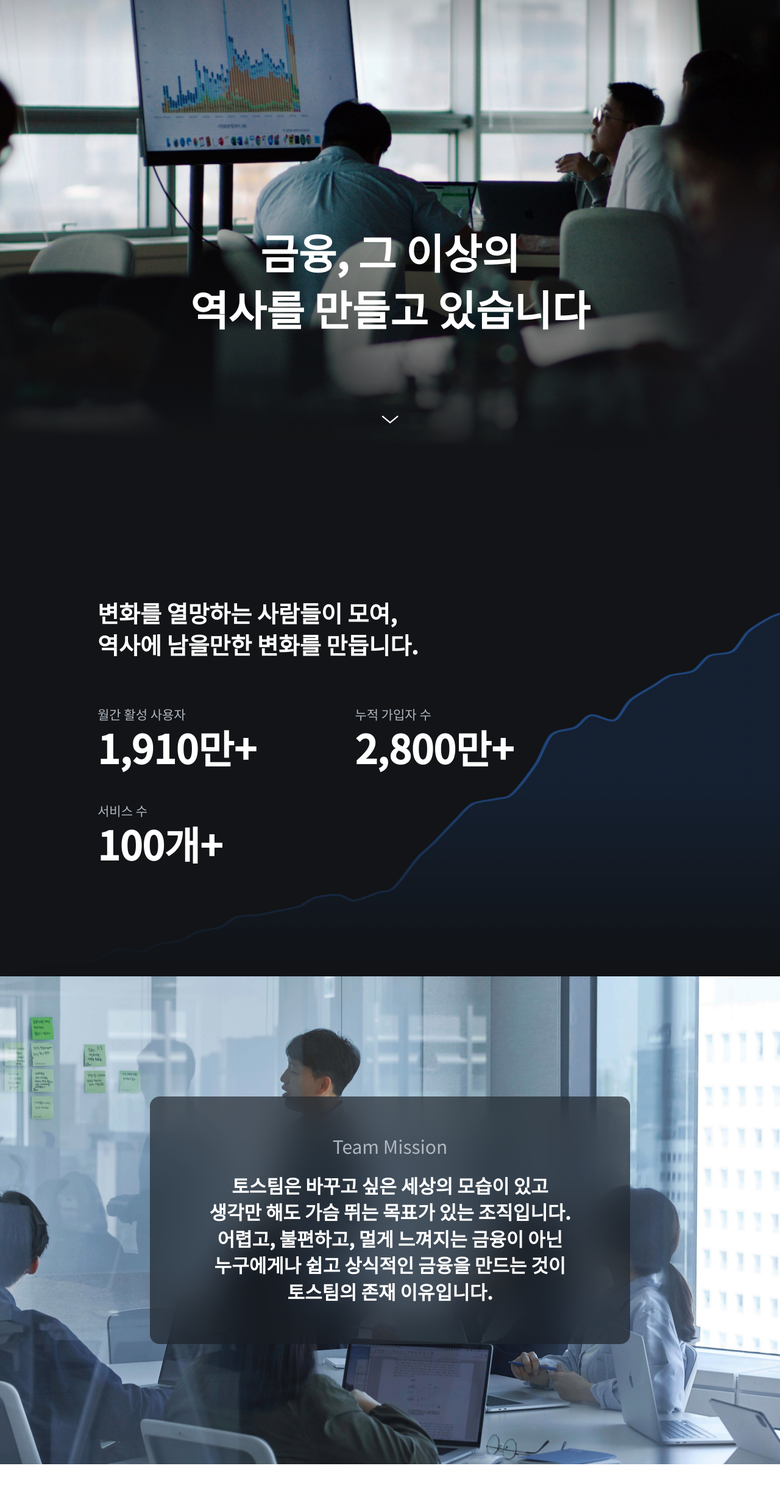
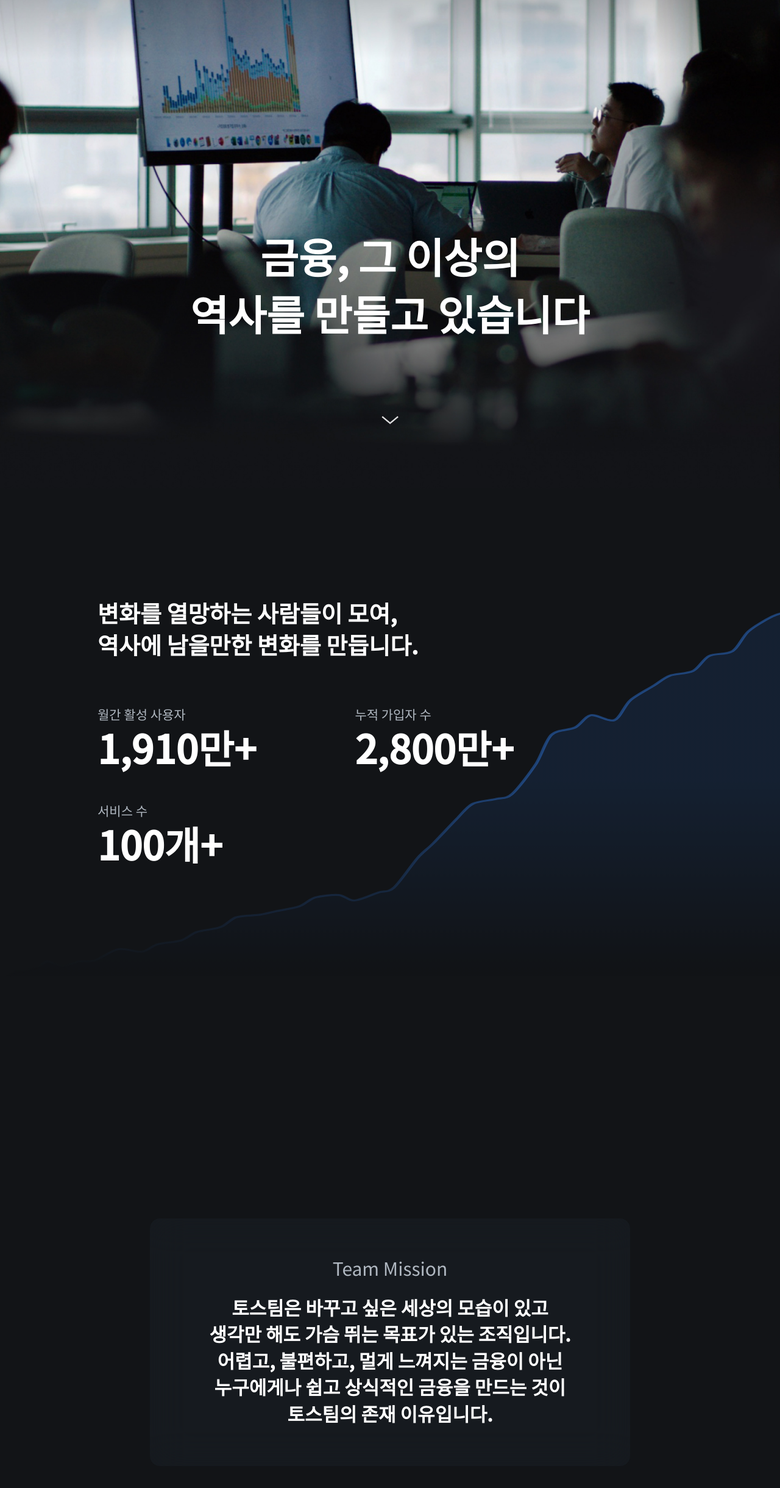
Before and after one commit to jioo-developer/starlawfirm-test, a Next.js app: page /pages/main in a window 1280 px wide. Shown: the top 2440 px of the page at 61% size. Built offline with nearby package versions, Linux system fonts and the light colour scheme.

Commit message:
[수정]  main.scss 추가 및 수정정

```diff
--- a/src/app/asset/main.scss
+++ b/src/app/asset/main.scss
@@ -24,19 +24,51 @@
   letter-spacing: normal;
   word-break: keep-all;
   text-align: center;
+  display: flex;
+  flex-direction: column;
+  height: 180px;
+  overflow: hidden;
+
+  .sec_top {
+    display: flex;
+    width: 100%;
+    justify-content: center;
+    gap: 0 17px;
+  }
+
+  .before,
+  .after {
+    display: block;
+    transition: all 0.8s cubic-bezier(0.165, 0.84, 0.44, 1) 0.4s;
+    transform: translate3d(0, calc(100% + 80px), 0);
+  }
+
+  .before {
+    &.active {
+      transform: translate3d(0, 0, 0);
+    }
+  }
+  .after {
+    &.active {
+      transition-delay: 1.68s;
+      transform: translate3d(0, 0, 0);
+    }
+  }
 }
 
 .down_arrow {
   width: 28px;
   height: 14px;
   cursor: pointer;
-  animation: down-arrow-animation 2s infinite;
+  animation: down-arrow-animation 2s 3.8s infinite;
   position: absolute;
   bottom: 97px;
+  visibility: hidden;
 }
 
 @keyframes down-arrow-animation {
   0% {
+    visibility: visible;
     opacity: 0;
   }
 
@@ -62,6 +94,7 @@
   height: 100vh;
   position: relative;
   background: #121417;
+  overflow: hidden;
   @media (max-width: 720px) {
     height: auto;
     min-height: 100vh;
@@ -83,6 +116,17 @@
       color: #fff;
       letter-spacing: normal;
       word-break: keep-all;
+      height: 104px;
+      overflow: hidden;
+      span {
+        display: block;
+        transition: all 0.8s cubic-bezier(0.165, 0.84, 0.44, 1) 0.4s;
+        transform: translate3d(0, calc(100% + 70px), 0);
+
+        &.active {
+          transform: translate3d(0, 0, 0);
+        }
+      }
     }
   }
 }
@@ -90,25 +134,31 @@
 .section03 {
   display: flex;
   justify-content: center;
-  height: 200vh;
+  height: 150vh;
   position: relative;
+  background-color: #121417;
 
-  // .cover {
-  //   position: absolute;
-  //   top: 0;
-  //   left: 0;
-  //   width: 100%;
-  //   height: 100vh;
-  //   background-color: #121417;
-  // }
+  .cover {
+    position: absolute;
+    top: 0px;
+    left: 0px;
+    width: 100%;
+    height: 100%;
+    background: rgb(18, 20, 23);
+  }
 
   .in_wrap {
     display: flex;
     justify-content: center;
     align-items: center;
     width: 100%;
-    height: 100vh;
-    &.background {
+    height: 100%;
+    .background {
+      position: fixed;
+      top: 0;
+      left: 0;
+      width: 100%;
+      height: 100%;
       background: url("/images/section03_background.jpg");
       background-repeat: no-repeat;
       background-position: center center;
@@ -158,8 +208,9 @@
   align-items: center;
   width: 100%;
   min-height: 100vh;
-  background: #121417;
   padding-bottom: 116px;
+  position: relative;
+  z-index: 500;
 
   .in_wrap {
     display: flex;
@@ -241,6 +292,7 @@
     margin: 0 auto;
     width: 1048px;
     position: relative;
+    padding-top: 180px;
 
     article {
       display: flex;
@@ -248,7 +300,7 @@
     }
 
     .text_wrap {
-      position: absolute;
+      position: sticky;
       width: 502px;
       height: 243px;
       top: 180px;
@@ -291,15 +343,23 @@
     height: 100%;
     display: flex;
     flex-direction: column;
+    transition: all 0.8s cubic-bezier(0.165, 0.84, 0.44, 1);
+    transform: translate3d(0, calc(25%), 0);
+    opacity: 0;
     h3 {
       font-size: 46px;
       font-weight: 700;
       color: rgb(25, 31, 40);
       margin-bottom: 68px;
     }
+
+    &.active {
+      opacity: 1;
+      transform: translate3d(0, 0, 0);
+    }
   }
 
-  .in_wrap > article {
+  .in_wrap > section {
     width: 100%;
   }
 }
```
